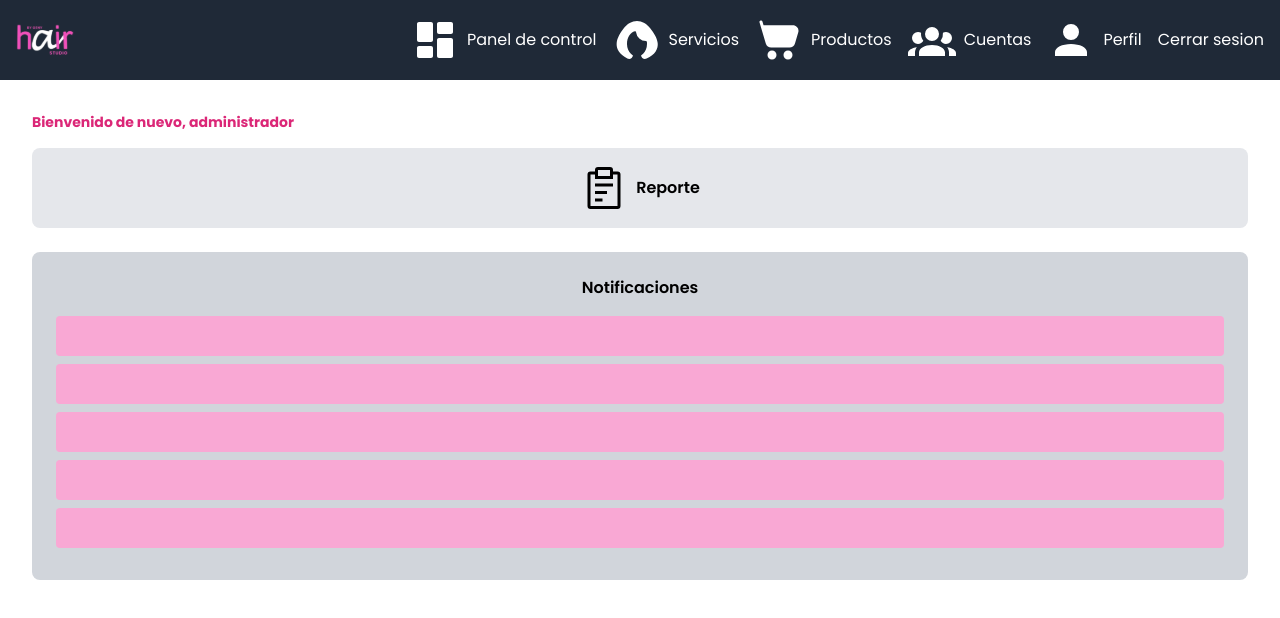
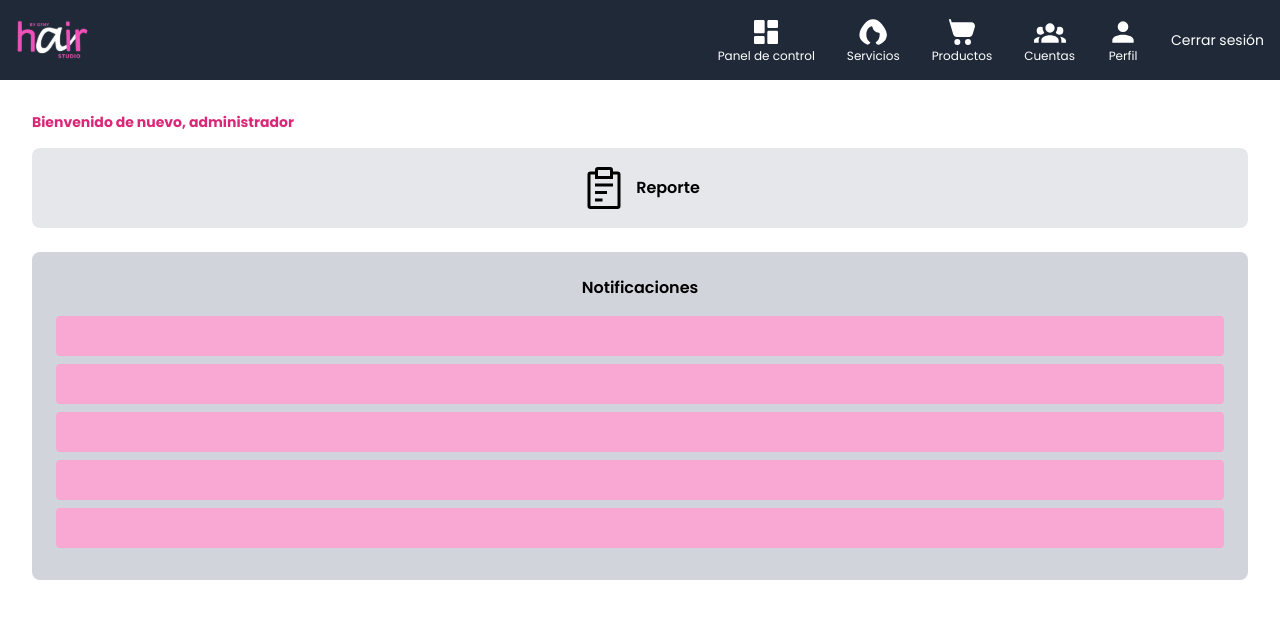
Before and after one commit to RaulexG/Estetica-geny, a React (Create React App) app: page /admin in a window 1280 px wide. Shown: the top 618 px of the page. Built offline with nearby package versions, Linux system fonts and the light colour scheme.

Commit message:
update file worker

```diff
--- a/src/App.js
+++ b/src/App.js
@@ -1,14 +1,12 @@
 // src/App.js
-import React, { useState } from 'react';
+import React from 'react';
 import { BrowserRouter as Router, Route, Routes, Navigate } from 'react-router-dom';
 import AdminDashboard from './pages/AdminDashboard/AdminDashboard';
+import WorkerDashboard from './pages/WorkerDashboard/WorkerDashboard';
 import MainWeb from './pages/webpage/MainWeb';
 import './style.scss';
 
 function App() {
-  // Establece el rol a "admin" para probar el dashboard
-  const [userRole] = useState('admin');
-
   return (
     <Router>
       <Routes>
@@ -16,11 +14,12 @@ function App() {
         <Route path="/" element={<MainWeb />} />
 
         {/* Ruta del dashboard de admin */}
-        {userRole === 'admin' && (
-          <Route path="/admin/*" element={<AdminDashboard />} />
-        )}
+        <Route path="/admin/*" element={<AdminDashboard />} />
 
-        {/* Redirige a la página principal si el rol no es admin */}
+        {/* Ruta del dashboard de trabajador */}
+        <Route path="/worker/*" element={<WorkerDashboard />} />
+
+        {/* Redirige a la página principal si la ruta no existe */}
         <Route path="*" element={<Navigate to="/" />} />
       </Routes>
     </Router>
--- a/src/pages/AdminDashboard/components/AdminNavbar.js
+++ b/src/pages/AdminDashboard/components/AdminNavbar.js
@@ -4,51 +4,52 @@ import Logo from '../../../imagenes/Logo.svg';
 
 function AdminNavbar() {
   return (
-    <nav className="admin-navbar bg-gray-800 p-4 flex justify-between">
+    <nav className="bg-gray-800 p-4 flex justify-between items-center">
+      {/* Logo a la izquierda */}
       <div className="flex items-center">
-        <img src={Logo} alt="Logo" className="h-8 mr-4" />
+        <img src={Logo} alt="Logo" className="h-10" />
       </div>
 
-      <div className="flex space-x-4">
-        <Link to="/admin/" className="text-white flex items-center">
-          <div className="mr-2">
-            <svg xmlns="http://www.w3.org/2000/svg" width="3em" height="3em" viewBox="0 0 24 24"><path fill="currentColor" d="M4 13h6c.55 0 1-.45 1-1V4c0-.55-.45-1-1-1H4c-.55 0-1 .45-1 1v8c0 .55.45 1 1 1m0 8h6c.55 0 1-.45 1-1v-4c0-.55-.45-1-1-1H4c-.55 0-1 .45-1 1v4c0 .55.45 1 1 1m10 0h6c.55 0 1-.45 1-1v-8c0-.55-.45-1-1-1h-6c-.55 0-1 .45-1 1v8c0 .55.45 1 1 1M13 4v4c0 .55.45 1 1 1h6c.55 0 1-.45 1-1V4c0-.55-.45-1-1-1h-6c-.55 0-1 .45-1 1" /></svg>
-          </div>
-          Panel de control
+      {/* Enlaces de navegación en el centro */}
+      <div className="flex-1 flex justify-end space-x-8 items-center">
+        <Link to="/admin/" className="text-white flex flex-col items-center hover:text-gray-300">
+          <svg xmlns="http://www.w3.org/2000/svg" width="2em" height="2em" fill="currentColor" viewBox="0 0 24 24">
+            <path d="M4 13h6c.55 0 1-.45 1-1V4c0-.55-.45-1-1-1H4c-.55 0-1 .45-1 1v8c0 .55.45 1 1 1m0 8h6c.55 0 1-.45 1-1v-4c0-.55-.45-1-1-1H4c-.55 0-1 .45-1 1v4c0 .55.45 1 1 1m10 0h6c.55 0 1-.45 1-1v-8c0-.55-.45-1-1-1h-6c-.55 0-1 .45-1 1v8c0 .55.45 1 1 1M13 4v4c0 .55.45 1 1 1h6c.55 0 1-.45 1-1V4c0-.55-.45-1-1-1h-6c-.55 0-1 .45-1 1" />
+          </svg>
+          <span className="text-xs">Panel de control</span>
         </Link>
 
-        <Link to="/admin/servicios" className="text-white flex items-center">
-          <div className="mr-2">
-            <svg xmlns="http://www.w3.org/2000/svg" width="3em" height="3em" viewBox="0 0 24 24"><g fill="none"><path d="m12.593 23.258l-.011.002l-.071.035l-.02.004l-.014-.004l-.071-.035q-.016-.005-.024.005l-.004.01l-.017.428l.005.02l.01.013l.104.074l.015.004l.012-.004l.104-.074l.012-.016l.004-.017l-.017-.427q-.004-.016-.017-.018m.265-.113l-.013.002l-.185.093l-.01.01l-.003.011l.018.43l.005.012l.008.007l.201.093q.019.005.029-.008l.004-.014l-.034-.614q-.005-.018-.02-.022m-.715.002a.02.02 0 0 0-.027.006l-.006.014l-.034.614q.001.018.017.024l.015-.002l.201-.093l.01-.008l.004-.011l.017-.43l-.003-.012l-.01-.01z" /><path fill="currentColor" d="M18.8 6.4c-1.884-2.512-4.28-3.9-6.8-3.9S7.084 3.888 5.2 6.4c-1.417 1.889-3.126 4.44-3.362 7.124c-.121 1.384.147 2.801 1.019 4.15c.861 1.332 2.268 2.531 4.315 3.58c1.259.645 2.63-.22 2.809-1.483a6.5 6.5 0 0 1-1.162-1.001c-1.013-1.105-1.82-2.723-1.82-4.77c0-3.428 1.77-5.735 3.9-6.344c.282-.08.6.132.634.424a5 5 0 0 0 4.917 4.42c.674.006.55 1.06.55 1.5c0 2.047-.806 3.665-1.82 4.77c-.362.396-.76.734-1.164 1.003c.16 1.268 1.518 2.14 2.778 1.531c2.165-1.044 3.643-2.243 4.538-3.585c.907-1.362 1.163-2.797 1.007-4.194c-.3-2.69-2.138-5.257-3.54-7.125Z" /></g></svg>
-          </div>
-          Servicios
+        <Link to="/admin/servicios" className="text-white flex flex-col items-center hover:text-gray-300">
+          <svg xmlns="http://www.w3.org/2000/svg" width="2em" height="2em" fill="currentColor" viewBox="0 0 24 24">
+            <path d="M18.8 6.4c-1.884-2.512-4.28-3.9-6.8-3.9S7.084 3.888 5.2 6.4c-1.417 1.889-3.126 4.44-3.362 7.124c-.121 1.384.147 2.801 1.019 4.15c.861 1.332 2.268 2.531 4.315 3.58c1.259.645 2.63-.22 2.809-1.483a6.5 6.5 0 0 1-1.162-1.001c-1.013-1.105-1.82-2.723-1.82-4.77c0-3.428 1.77-5.735 3.9-6.344c.282-.08.6.132.634.424a5 5 0 0 0 4.917 4.42c.674.006.55 1.06.55 1.5c0 2.047-.806 3.665-1.82 4.77c-.362.396-.76.734-1.164 1.003c.16 1.268 1.518 2.14 2.778 1.531c2.165-1.044 3.643-2.243 4.538-3.585c.907-1.362 1.163-2.797 1.007-4.194c-.3-2.69-2.138-5.257-3.54-7.125Z" />
+          </svg>
+          <span className="text-xs">Servicios</span>
         </Link>
 
-        <Link to="/admin/productos" className="text-white flex items-center">
-          <div className="mr-2">
-            <svg xmlns="http://www.w3.org/2000/svg" width="3em" height="3em" viewBox="0 0 24 24"><path fill="currentColor" d="M2.787 2.28a.75.75 0 0 1 .932.508l.55 1.862h14.655c1.84 0 3.245 1.717 2.715 3.51l-1.655 5.6c-.352 1.194-1.471 1.99-2.715 1.99H8.113c-1.244 0-2.362-.796-2.715-1.99L2.281 3.213a.75.75 0 0 1 .506-.932M6.25 19.5a2.25 2.25 0 1 1 4.5 0a2.25 2.25 0 0 1-4.5 0m8 0a2.25 2.25 0 1 1 4.5 0a2.25 2.25 0 0 1-4.5 0" /></svg>
-          </div>
-          Productos
+        <Link to="/admin/productos" className="text-white flex flex-col items-center hover:text-gray-300">
+          <svg xmlns="http://www.w3.org/2000/svg" width="2em" height="2em" fill="currentColor" viewBox="0 0 24 24">
+            <path d="M2.787 2.28a.75.75 0 0 1 .932.508l.55 1.862h14.655c1.84 0 3.245 1.717 2.715 3.51l-1.655 5.6c-.352 1.194-1.471 1.99-2.715 1.99H8.113c-1.244 0-2.362-.796-2.715-1.99L2.281 3.213a.75.75 0 0 1 .506-.932M6.25 19.5a2.25 2.25 0 1 1 4.5 0a2.25 2.25 0 0 1-4.5 0m8 0a2.25 2.25 0 1 1 4.5 0a2.25 2.25 0 0 1-4.5 0" />
+          </svg>
+          <span className="text-xs">Productos</span>
         </Link>
 
-        <Link to="/admin/cuentas" className="text-white flex items-center">
-          <div className="mr-2">
-            <svg xmlns="http://www.w3.org/2000/svg" width="3em" height="3em" viewBox="0 0 24 24"><path fill="currentColor" d="M12 5.5A3.5 3.5 0 0 1 15.5 9a3.5 3.5 0 0 1-3.5 3.5A3.5 3.5 0 0 1 8.5 9A3.5 3.5 0 0 1 12 5.5M5 8c.56 0 1.08.15 1.53.42c-.15 1.43.27 2.85 1.13 3.96C7.16 13.34 6.16 14 5 14a3 3 0 0 1-3-3a3 3 0 0 1 3-3m14 0a3 3 0 0 1 3 3a3 3 0 0 1-3 3c-1.16 0-2.16-.66-2.66-1.62a5.54 5.54 0 0 0 1.13-3.96c.45-.27.97-.42 1.53-.42M5.5 18.25c0-2.07 2.91-3.75 6.5-3.75s6.5 1.68 6.5 3.75V20h-13zM0 20v-1.5c0-1.39 1.89-2.56 4.45-2.9c-.59.68-.95 1.62-.95 2.65V20zm24 0h-3.5v-1.75c0-1.03-.36-1.97-.95-2.65c2.56.34 4.45 1.51 4.45 2.9z" /></svg>
-          </div>
-          Cuentas
+        <Link to="/admin/cuentas" className="text-white flex flex-col items-center hover:text-gray-300">
+          <svg xmlns="http://www.w3.org/2000/svg" width="2em" height="2em" fill="currentColor" viewBox="0 0 24 24">
+            <path d="M12 5.5A3.5 3.5 0 0 1 15.5 9a3.5 3.5 0 0 1-3.5 3.5A3.5 3.5 0 0 1 8.5 9A3.5 3.5 0 0 1 12 5.5M5 8c.56 0 1.08.15 1.53.42c-.15 1.43.27 2.85 1.13 3.96C7.16 13.34 6.16 14 5 14a3 3 0 0 1-3-3a3 3 0 0 1 3-3m14 0a3 3 0 0 1 3 3a3 3 0 0 1-3 3c-1.16 0-2.16-.66-2.66-1.62a5.54 5.54 0 0 0 1.13-3.96c.45-.27.97-.42 1.53-.42M5.5 18.25c0-2.07 2.91-3.75 6.5-3.75s6.5 1.68 6.5 3.75V20h-13zM0 20v-1.5c0-1.39 1.89-2.56 4.45-2.9c-.59.68-.95 1.62-.95 2.65V20zm24 0h-3.5v-1.75c0-1.03-.36-1.97-.95-2.65c2.56.34 4.45 1.51 4.45 2.9z" />
+          </svg>
+          <span className="text-xs">Cuentas</span>
         </Link>
 
-        <Link to="/admin/perfil" className="text-white flex items-center">
-          <div className="mr-2">
-            <svg xmlns="http://www.w3.org/2000/svg" width="3em" height="3em" viewBox="0 0 24 24"><path fill="currentColor" d="M12 4a4 4 0 0 1 4 4a4 4 0 0 1-4 4a4 4 0 0 1-4-4a4 4 0 0 1 4-4m0 10c4.42 0 8 1.79 8 4v2H4v-2c0-2.21 3.58-4 8-4" /></svg>
-          </div>
-          Perfil
+        <Link to="/admin/perfil" className="text-white flex flex-col items-center hover:text-gray-300">
+          <svg xmlns="http://www.w3.org/2000/svg" width="2em" height="2em" fill="currentColor" viewBox="0 0 24 24">
+            <path d="M12 4a4 4 0 0 1 4 4a4 4 0 0 1-4 4a4 4 0 0 1-4-4a4 4 0 0 1 4-4m0 10c4.42 0 8 1.79 8 4v2H4v-2c0-2.21 3.58-4 8-4" />
+          </svg>
+          <span className="text-xs">Perfil</span>
         </Link>
 
-        <Link to="/admin/sesion" className="text-white flex items-center">
-          Cerrar sesion
+        <Link to="/admin/sesion" className="text-white hover:text-gray-300 text-sm flex items-center">
+          <span>Cerrar sesión</span>
         </Link>
-
       </div>
     </nav>
   );
--- /dev/null
+++ b/src/pages/WorkerDashboard/WorkerDashboard.js
@@ -0,0 +1,28 @@
+// src/pages/WorkerDashboard/WorkerDashboard.js
+import React from 'react';
+import { Routes, Route } from 'react-router-dom';
+import WorkerNavbar from './components/WorkerNavbar';
+import PanelCitas from './components/PanelCitas';
+import GenerarCita from './components/GenerarCita';
+import ReagendarCita from './components/ReagendarCita';
+import PuntoDeVenta from './components/PuntoDeVenta';
+import Perfil from './components/Perfil';
+
+function WorkerDashboard() {
+  return (
+    <div>
+      <WorkerNavbar />
+      <div className="worker-content">
+        <Routes>
+          <Route path="/" element={<PanelCitas />} />
+          <Route path="/citas/nueva" element={<GenerarCita />} />
+          <Route path="/citas/reagendar/:id" element={<ReagendarCita />} />
+          <Route path="/punto-de-venta" element={<PuntoDeVenta />} />
+          <Route path="/perfil" element={<Perfil />} />
+        </Routes>
+      </div>
+    </div>
+  );
+}
+
+export default WorkerDashboard;
--- /dev/null
+++ b/src/pages/WorkerDashboard/components/Perfil.js
@@ -0,0 +1,28 @@
+// src/pages/WorkerDashboard/components/Perfil.js
+import React from 'react';
+
+function Perfil() {
+  return (
+    <div className="p-8">
+      <h2 className="text-3xl font-bold mb-4">Perfil</h2>
+      <form className="bg-gray-100 p-6 rounded-lg">
+        <label className="block mb-4">
+          Nombre:
+          <input type="text" className="w-full mt-2 p-2 border rounded" />
+        </label>
+        <label className="block mb-4">
+          Contraseña:
+          <input type="password" className="w-full mt-2 p-2 border rounded" />
+        </label>
+        <label className="block mb-4">
+          Estado:
+          <input type="text" className="w-full mt-2 p-2 border rounded" readOnly defaultValue="Activo" />
+        </label>
+        <button className="bg-pink-500 text-white px-4 py-2 rounded">Actualizar Cuenta</button>
+        <button className="bg-red-500 text-white px-4 py-2 rounded ml-4">Eliminar Cuenta</button>
+      </form>
+    </div>
+  );
+}
+
+export default Perfil;
--- /dev/null
+++ b/src/pages/WorkerDashboard/components/WorkerNavbar.js
@@ -0,0 +1,21 @@
+// src/pages/WorkerDashboard/components/WorkerNavbar.js
+import React from 'react';
+import { Link } from 'react-router-dom';
+
+function WorkerNavbar() {
+  return (
+    <nav className="worker-navbar bg-gray-800 p-4 flex justify-between">
+      <div className="flex items-center">
+        <img src="/path/to/logo.png" alt="Logo" className="h-8 mr-4" />
+      </div>
+      <div className="flex space-x-4">
+        <Link to="/worker" className="text-white font-bold text-lg">Citas</Link>
+        <Link to="/worker/punto-de-venta" className="text-white font-bold text-lg">Punto de Venta</Link>
+        <Link to="/worker/perfil" className="text-white font-bold text-lg">Perfil</Link>
+        <button className="text-white font-bold text-lg">Cerrar Sesión</button>
+      </div>
+    </nav>
+  );
+}
+
+export default WorkerNavbar;
```
Also changed, not shown: src/pages/WorkerDashboard/components/GenerarCita.js (added, +38 -0 lines), src/pages/WorkerDashboard/components/PanelCitas.js (added, +35 -0 lines), src/pages/WorkerDashboard/components/PuntoDeVenta.js (added, +40 -0 lines), src/pages/WorkerDashboard/components/ReagendarCita.js (added, +41 -0 lines).
